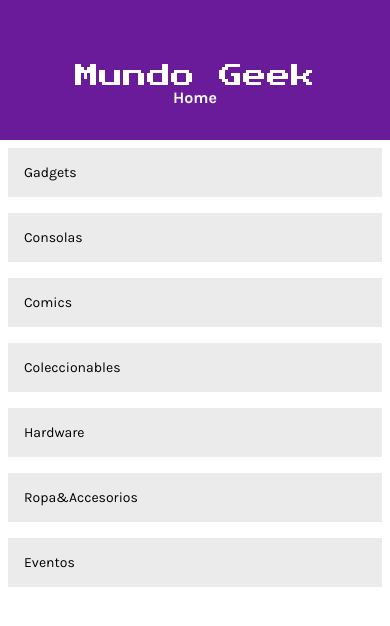
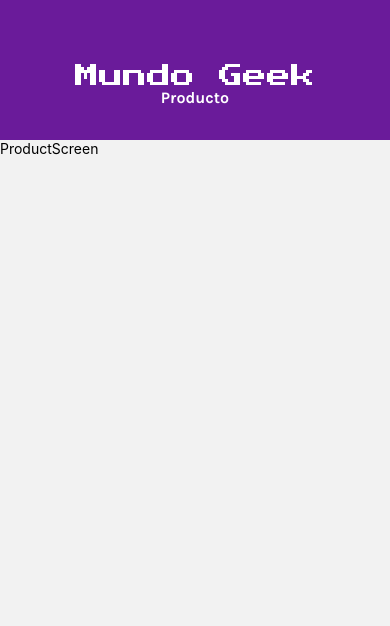
Before and after one commit to pablormacia/mundoGeek-83870, a React Native app: screen /Producto in a window 390 px wide. Shown: the top 626 px of the page. Built offline with nearby package versions, Linux system fonts and the light colour scheme; grey boxes are pictures that could not be loaded.

Commit message:
Clase 5 - Stack Navigation

```diff
--- a/App.js
+++ b/App.js
@@ -1,17 +1,15 @@
 import { StatusBar } from 'expo-status-bar';
 import { View } from 'react-native';
-import CategoriesScreen from './src/screens/CategoriesScreen';
-import ProductsScreen from './src/screens/ProductsScreen';
 import Header from './src/components/Header';
-import { useState, useEffect } from 'react';
+import { useEffect } from 'react';
 import { useFonts } from 'expo-font';
 import * as SplashScreen from 'expo-splash-screen';
-
+import { NavigationContainer } from '@react-navigation/native';
+import ShopStackNavigator from './src/navigation/ShopStackNavigator';
 
 SplashScreen.preventAutoHideAsync();
 
 export default function App() {
-  const [categorySelected, setCategorySelected] = useState("")
   const [loaded, error] = useFonts({
     'Karla-Regular': require('./assets/fonts/Karla-Regular.ttf'),
     'Karla-Bold': require('./assets/fonts/Karla-Bold.ttf'),
@@ -31,21 +29,9 @@ export default function App() {
   }
 
   return (
-    <>
-      {
-        categorySelected
-          ?
-          <>
-            <Header subtitle={categorySelected} />
-            <ProductsScreen category={categorySelected} />
-          </>
-          :
-          <>
-            <Header subtitle="Home" />
-            <CategoriesScreen setCategorySelected={setCategorySelected} />
-          </>
-      }
+    <NavigationContainer>
+      <ShopStackNavigator />
       <StatusBar style="light" />
-    </>
+    </NavigationContainer>
   );
 }
--- a/package.json
+++ b/package.json
@@ -9,12 +9,16 @@
     "web": "expo start --web"
   },
   "dependencies": {
+    "@react-navigation/native": "^7.1.17",
+    "@react-navigation/native-stack": "^7.3.26",
     "expo": "~53.0.22",
     "expo-font": "~13.3.2",
     "expo-splash-screen": "~0.30.10",
     "expo-status-bar": "~2.2.3",
     "react": "19.0.0",
-    "react-native": "0.79.6"
+    "react-native": "0.79.6",
+    "react-native-safe-area-context": "5.4.0",
+    "react-native-screens": "~4.11.1"
   },
   "devDependencies": {
     "@babel/core": "^7.20.0"
--- a/src/components/Header.jsx
+++ b/src/components/Header.jsx
@@ -2,7 +2,7 @@ import { StyleSheet, Text, View } from 'react-native'
 import { colors } from '../theme/colors'
 
 const Header = ({ subtitle }) => {
-  console.log("Header montado")
+  //console.log("Header montado")
   return (
     <View style={styles.container}>
       <Text style={styles.title}>Mundo Geek</Text>
--- /dev/null
+++ b/src/navigation/ShopStackNavigator.jsx
@@ -0,0 +1,22 @@
+import { createNativeStackNavigator } from '@react-navigation/native-stack';
+import { CategoriesScreen, ProductsScreen, ProductScreen } from '../screens';
+import Header from '../components/Header';
+
+const Stack = createNativeStackNavigator();
+
+const ShopStackNavigator = () => {
+  return (
+    <Stack.Navigator
+        initialRouteName='Categorías'
+        screenOptions={{
+            header: ({route})=><Header subtitle={route.name} />
+        }}
+    >
+      <Stack.Screen name="Categorías" component={CategoriesScreen} />
+      <Stack.Screen name="Productos" component={ProductsScreen} />
+      <Stack.Screen name="Producto" component={ProductScreen} />
+    </Stack.Navigator>
+  );
+}
+
+export default ShopStackNavigator
--- /dev/null
+++ b/src/screens/index.js
@@ -0,0 +1,3 @@
+export {default as CategoriesScreen} from './shop/CategoriesScreen'
+export {default as ProductsScreen} from './shop/ProductsScreen'
+export {default as ProductScreen} from './shop/ProductScreen'
--- a/src/screens/CategoriesScreen.jsx
+++ b/src/screens/shop/CategoriesScreen.jsx
@@ -1,12 +1,14 @@
-import { StyleSheet, Text, View, FlatList, Image, Pressable } from 'react-native'
-import categories from '../data/categories.json'
-import FlatCard from '../components/FlatCard'
-import TextKarlaRegular from '../components/customText/TextKarlaRegular'
+import { StyleSheet, Text, View, FlatList, Image, Pressable, useWindowDimensions } from 'react-native'
+import categories from '../../data/categories.json'
+import FlatCard from '../../components/FlatCard'
+import TextKarlaRegular from '../../components/customText/TextKarlaRegular'
+import { useState,useEffect } from 'react'
 
-const CategoriesScreen = ({setCategorySelected}) => {
+const CategoriesScreen = ({navigation}) => {
+    const [newNumColumns, setNunColumns] = useState(1)
 
     const renderCategoryItem = ({ item }) => (
-        <Pressable onPress={()=>setCategorySelected(item.title)}>
+        <Pressable onPress={()=>navigation.navigate("Productos",{category:item.title})}>
             <FlatCard style={styles.categoriesContainer}>
                 <TextKarlaRegular>{item.title}</TextKarlaRegular>
                 <Image source={{ uri: item.image }}
@@ -18,12 +20,23 @@ const CategoriesScreen = ({setCategorySelected}) => {
         </Pressable>
     )
 
+    const {width, height} = useWindowDimensions()
+
+    useEffect(()=>{
+        if(width>height){
+            setNunColumns(3)
+        }
+    },[width, height])
+
+    //console.log("Dimensiones: ", width, height)
+
     return (
         <View>
             <FlatList
                 data={categories}
                 renderItem={renderCategoryItem}
                 keyExtractor={item => item.id}
+                //numColumns={3}
             />
         </View>
     )
--- /dev/null
+++ b/src/screens/shop/ProductScreen.jsx
@@ -0,0 +1,13 @@
+import { StyleSheet, Text, View } from 'react-native'
+
+const ProductScreen = () => {
+  return (
+    <View>
+      <Text>ProductScreen</Text>
+    </View>
+  )
+}
+
+export default ProductScreen
+
+const styles = StyleSheet.create({})
--- a/src/screens/ProductsScreen.jsx
+++ b/src/screens/shop/ProductsScreen.jsx
@@ -1,25 +1,28 @@
 import { StyleSheet, Text, View, FlatList } from 'react-native'
-import products from '../data/products.json'
-import FlatCard from '../components/FlatCard'
+import products from '../../data/products.json'
+import FlatCard from '../../components/FlatCard'
 import { useEffect, useState } from 'react'
-import Search from '../components/Search'
+import Search from '../../components/Search'
 
-const ProductsScreen = ({ category }) => {
-  //console.log("Category en ProductsScreen: ",category)
+const ProductsScreen = ({ route }) => {
   const [productsFiltered, setProductsFiltered] = useState([])
   const [keyword, setKeyword] = useState("")
-  //console.log("ProductsScreen montado")
-  //console.log("Keyword: ", keyword)
+
+
+  //console.log(route)
+
+  const { category } = route.params
+
 
   useEffect(() => {
     const productsFilteredByCategory = products.filter(
       product => product.category.toLowerCase() == category.toLowerCase()
     )
-    if(keyword){
+    if (keyword) {
       setProductsFiltered(productsFilteredByCategory.filter(
-        product=>product.title.toLowerCase().includes(keyword.toLowerCase())
+        product => product.title.toLowerCase().includes(keyword.toLowerCase())
       ))
-    }else{
+    } else {
       setProductsFiltered(productsFilteredByCategory)
     }
   }, [keyword])
@@ -33,7 +36,7 @@ const ProductsScreen = ({ category }) => {
   )
   return (
     <>
-      <Search setKeyword={setKeyword} keyword={keyword}/>
+      <Search setKeyword={setKeyword} keyword={keyword} />
       <FlatList
         data={productsFiltered}
         renderItem={renderProductItem}
```
Also changed, not shown: 1 other file (tests, documents, lock files or other folders).
